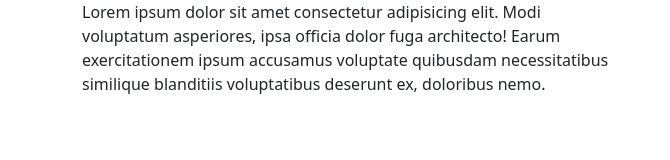
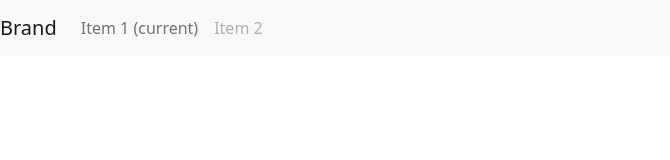
Before and after one commit to natiharumi/aulaPW08.03, a plain HTML site: page index.html in a window 1280 px wide. Shown: the whole page, without its empty margins (0-670 px from the left). Drawn offline with Linux system fonts and the light colour scheme.

Commit message:
blog teste

```diff
--- a/index.html
+++ b/index.html
@@ -1,23 +1,35 @@
 <!DOCTYPE html>
 <html lang="pt-br">
+
 <head>
     <meta charset="UTF-8">
     <meta http-equiv="X-UA-Compatible" content="IE=edge">
     <meta name="viewport" content="width=device-width, initial-scale=1.0">
-    <title>Meu primeiro bootstrap</title>
+    <title>Blog teste</title>
     <link rel="stylesheet" href="css/bootstrap.css">
 
 </head>
+
 <body>
 
-    <div class="container">
-        <div class="row">
-
-            <div class="col-12 col-sm-8 col-md-6">Lorem ipsum dolor sit amet consectetur adipisicing elit. Modi voluptatum asperiores, ipsa officia dolor fuga architecto! Earum exercitationem ipsum accusamus voluptate quibusdam necessitatibus similique blanditiis voluptatibus deserunt ex, doloribus nemo.</div>
-
+    <nav class="navbar navbar-expand-lg navbar-light bg-light fixed-top">
+        <a class="navbar-brand">Brand</a>
+        <button class="navbar-toggler" data-target="#my-nav" data-toggle="collapse" aria-controls="my-nav" aria-expanded="false" aria-label="Toggle navigation">
+        <span class="navbar-toggler-icon"></span>
+    </button>
+        <div id="my-nav" class="collapse navbar-collapse">
+            <ul class="navbar-nav mr-auto">
+                <li class="nav-item active">
+                    <a class="nav-link" href="#">Item 1 <span class="sr-only">(current)</span></a>
+                </li>
+                <li class="nav-item">
+                    <a class="nav-link disabled" href="#" tabindex="-1" aria-disabled="true">Item 2</a>
+                </li>
+            </ul>
         </div>
-    </div>
+    </nav>
     <script scr="js/jquery-3.6.0.min.js"></script>
     <script src="js/bootstrap.js"></script>
 </body>
+
 </html>
```
